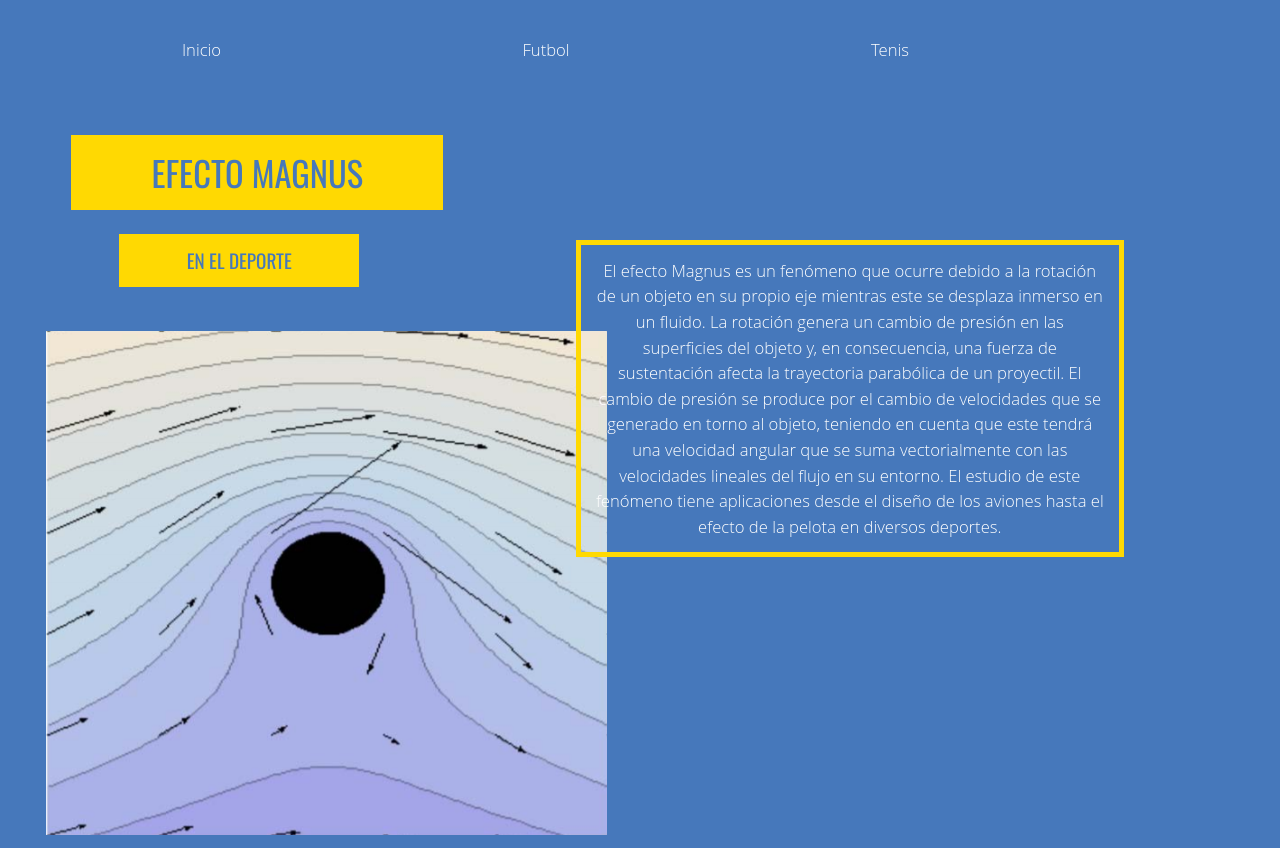
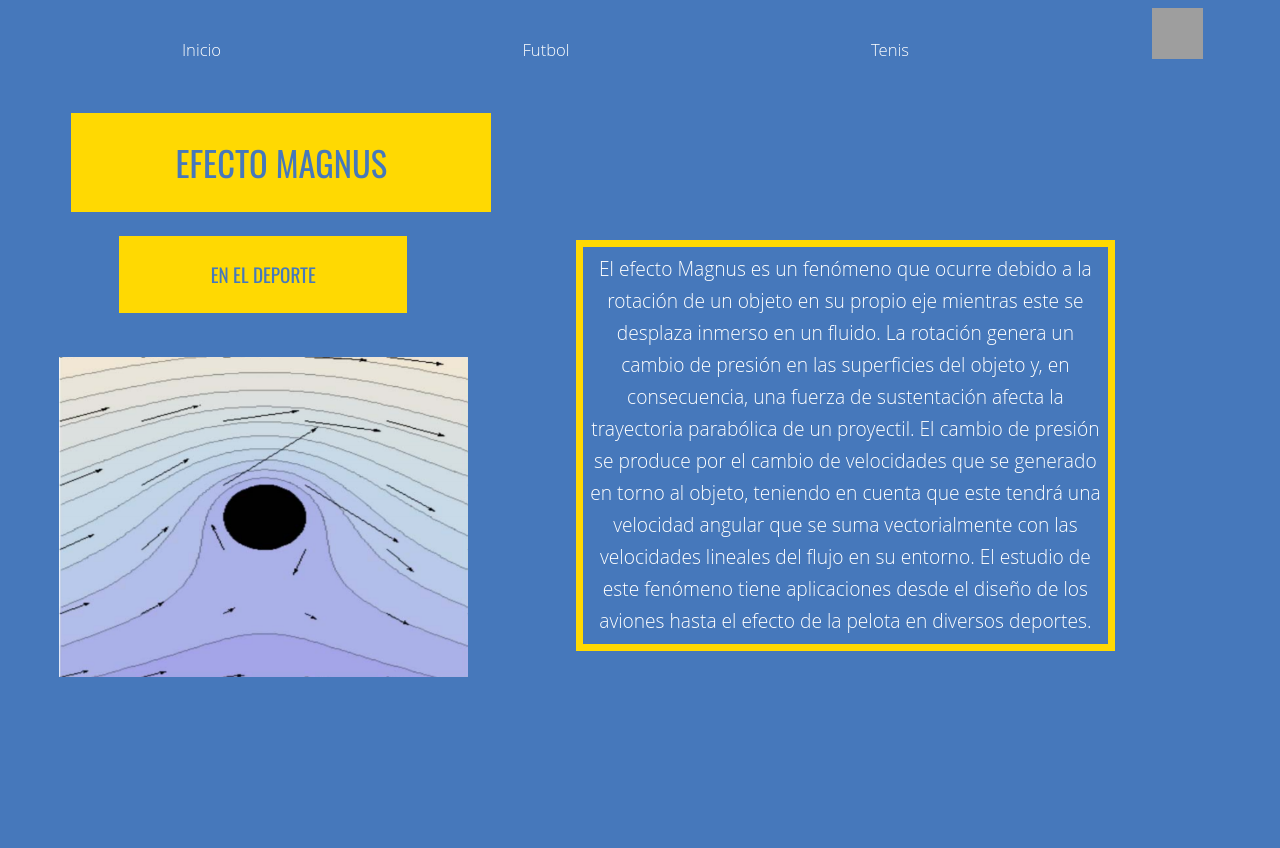
Before and after one commit to vnespinosa/ProyectoFluidos, a PHP site: page / in a window 1280 px wide. After the commit the page ends 677 px from the top, so only its background shows below. Run offline with PHP 8.4, Linux system fonts and the light colour scheme; some web fonts are replaced; grey boxes are pictures that could not be loaded.

Commit message:
landing page casi lista

```diff
--- a/index.html
+++ b/index.html
@@ -21,7 +21,7 @@
         <a href="views/tenis.html">Tenis</a>
     </div>
 
-    <br><br>
+    <br>
 
     <div class="titulo">
         <div class="titulo1">
@@ -36,7 +36,11 @@
     <br><br>
 
     <div class="imagen">
-        <img src="img/Efecto Magnus.PNG" alt="Campo">
+        <img src="img/Efecto Magnus.PNG" alt="Campo" style="width: 32vw; height: 25vw;">
+    </div>
+
+    <div class="imagen2">
+        <img src="https://upload.wikimedia.org/wikipedia/commons/thumb/8/84/Escudo_de_la_Pontificia_Universidad_Cat%C3%B3lica_de_Chile.svg/200px-Escudo_de_la_Pontificia_Universidad_Cat%C3%B3lica_de_Chile.svg.png" alt="Campo" style="width: 4vw; height: 4vw;">
     </div>
 
     <div class="texto">
--- a/styles/index.css
+++ b/styles/index.css
@@ -37,7 +37,7 @@ a {
 .titulo1 {
     font-size: 2.7vw;
     background-color: #FFD902;
-    padding: 1% 3%;
+    padding: 2% 5%;
     height: 20%;
     width: 25%;
     text-align: center;
@@ -48,7 +48,7 @@ a {
 .titulo2 {
     font-size: 1.5vw;
     background-color: #FFD902;
-    padding: 1% 3%;
+    padding: 2% 5%;
     height: 20%;
     width: 14%;
     text-align: center;
@@ -59,17 +59,23 @@ a {
 .texto {
     color: white;
     text-align: center;
-    font-size: 1.3vw;
+    font-size: 1.5vw;
     border-color: #FFD902;
-    border: 0.4vw solid #FFD902;
+    border: 0.6vw solid #FFD902;
     width: 40%;
-    padding: 1%;
+    padding: 0.5%;
     position: absolute;
     top: 30%;
     left: 45%;
-    line-height: 2vw;
+    line-height: 2.5vw;
 }
 
 .imagen {
-    margin-left: 3%;
+    margin-left: 4%;
 }
+
+.imagen2 {
+    position: absolute;
+    top: 1%;
+    left: 90%;
+}
```
